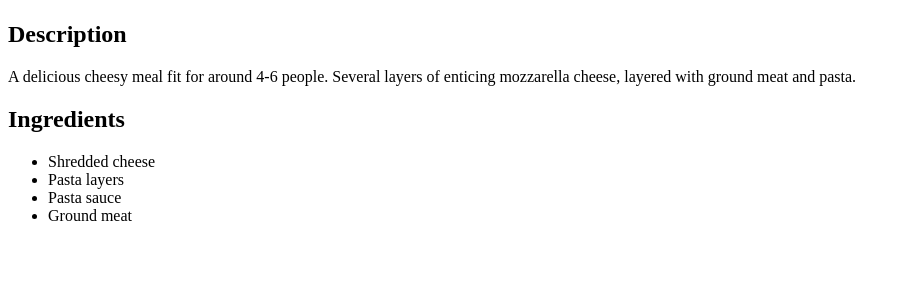
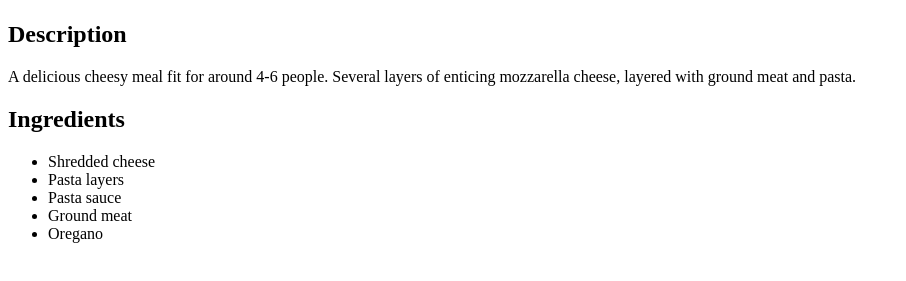
Before and after one commit to lostshelf/odin-recipes, a plain HTML site: page recipes/lasagna.html in a window 1280 px wide. Shown: the part 383-664 px from the top of the page, without its empty margins (0-906 px from the left). Drawn offline with Linux system fonts and the light colour scheme.

Commit message:
Update lasagna.html ingredients
Added oregano to the ingredient list.

```diff
--- a/recipes/lasagna.html
+++ b/recipes/lasagna.html
@@ -18,6 +18,7 @@
       <li>Pasta layers</li>
       <li>Pasta sauce</li>
       <li>Ground meat</li>
+      <li>Oregano</li>
     </ul>
   </body>
 </html>
```
